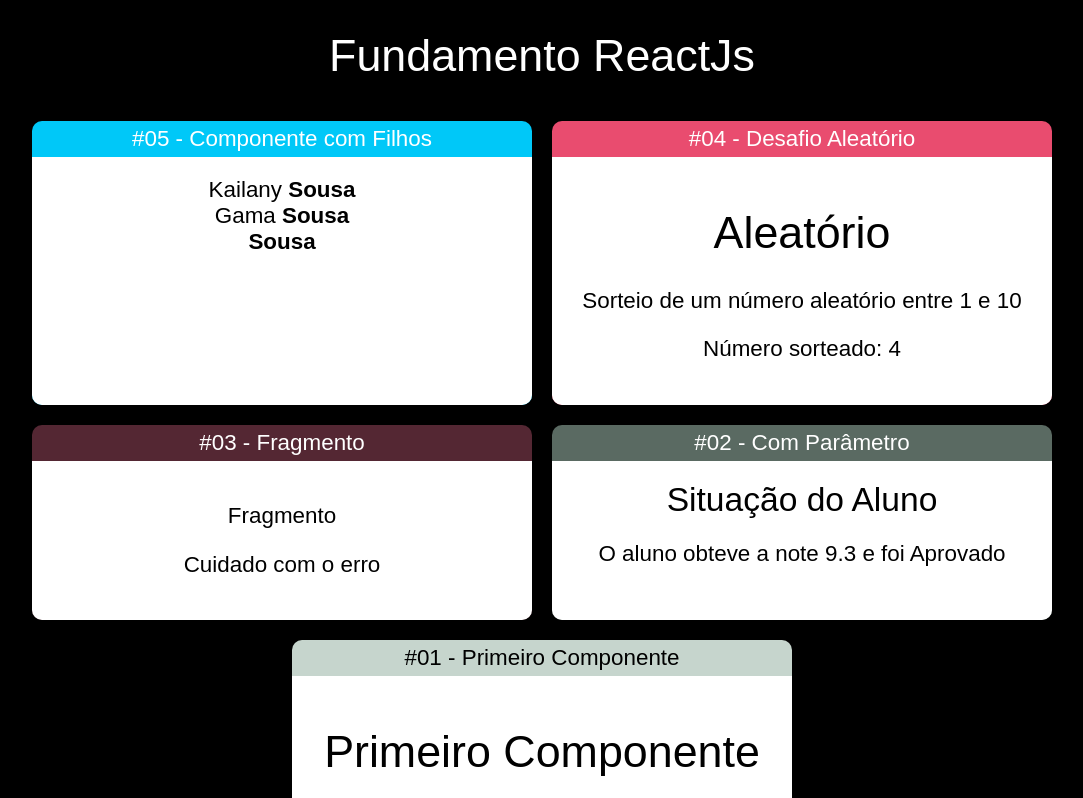
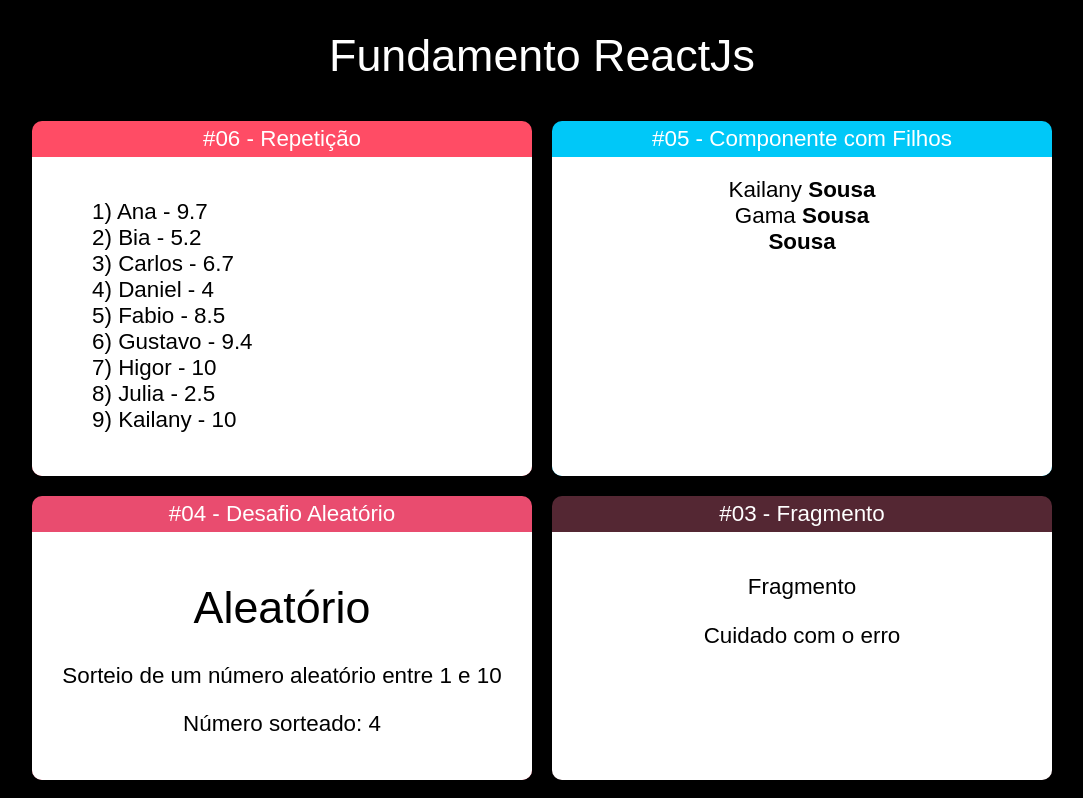
Before and after one commit to KailanySousa/CursoReact-Redux, a React (Create React App) app in the folder fundamentos-react/: page / in a window 1280 px wide. Shown: the top 798 px of the page, without its empty margins (98-1181 px from the left). Built offline with nearby package versions, Linux system fonts and the light colour scheme.

Commit message:
Repetição

```diff
--- a/fundamentos-react/src/App.jsx
+++ b/fundamentos-react/src/App.jsx
@@ -2,12 +2,14 @@ import "./App.css";
 import React from "react";
 
 import Card from "./components/layout/Card";
+
+import ListaAlunos from './components/repeticao/ListasAlunos';
+import FamiliaMembro from "./components/basicos/FamiliaMembro";
+import Familia from "./components/basicos/Familia";
+import Aleatorio from "./components/basicos/Aleatorio";
+import Fragmento from "./components/basicos/Fragmento";
+import ComParamentro from "./components/basicos/ComParamentro";
 import Primeiro from "./components/basicos/Primeiro";
-import ComParamentro from "./components/basicos/ComParamentro";
-import Fragmento from "./components/basicos/Fragmento";
-import Aleatorio from "./components/basicos/Aleatorio";
-import Familia from "./components/basicos/Familia";
-import FamiliaMembro from "./components/basicos/FamiliaMembro";
 
 // no export com default pode ser uma função anonima, pode ser declara também como arrowfunction
 // caso o export seja sem o default a função tem que ter nome
@@ -17,6 +19,9 @@ export default (_) => (
   <div id="App">
     <h1>Fundamento ReactJs</h1>
     <div className="Cards">
+      <Card titulo="#06 - Repetição" color="#FF4C65">
+        <ListaAlunos></ListaAlunos>
+      </Card>
       <Card titulo="#05 - Componente com Filhos" color="#00C8F8">
         <Familia sobrenome="Sousa">
           <FamiliaMembro nome="Kailany"></FamiliaMembro>
--- /dev/null
+++ b/fundamentos-react/src/components/repeticao/ListasAlunos.jsx
@@ -0,0 +1,22 @@
+import alunos from "../../data/alunos";
+import React from "react";
+
+export default (props) => {
+  const lis = alunos.map((aluno) => {
+    return (
+      <li key={aluno.id}>
+        {aluno.id}) {aluno.nome} - {aluno.nota}
+      </li>
+    );
+  });
+
+  const styles = {
+      textAlign: "left",
+      listStyle: 'none'
+  };
+  return (
+    <div>
+      <ul style={styles}>{lis}</ul>
+    </div>
+  );
+};
--- /dev/null
+++ b/fundamentos-react/src/data/alunos.js
@@ -0,0 +1,11 @@
+export default [
+    {id: 1, nome: 'Ana', nota: 9.7},
+    {id: 2, nome: 'Bia', nota: 5.2},
+    {id: 3, nome: 'Carlos', nota: 6.7},
+    {id: 4, nome: 'Daniel', nota: 4.0},
+    {id: 5, nome: 'Fabio', nota: 8.5},
+    {id: 6, nome: 'Gustavo', nota: 9.4},
+    {id: 7, nome: 'Higor', nota: 10},
+    {id: 8, nome: 'Julia', nota: 2.5},
+    {id: 9, nome: 'Kailany', nota: 10},
+]
```
